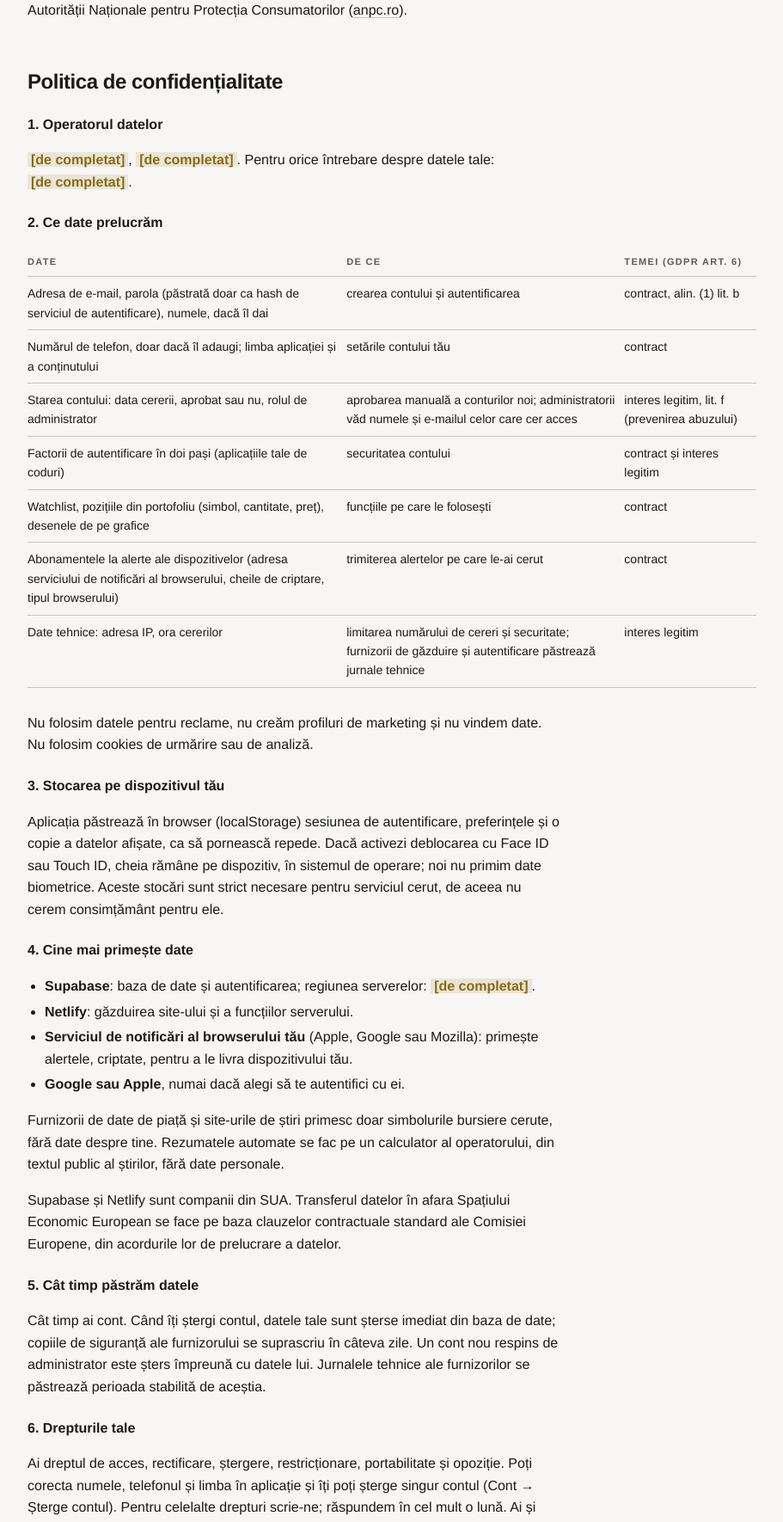
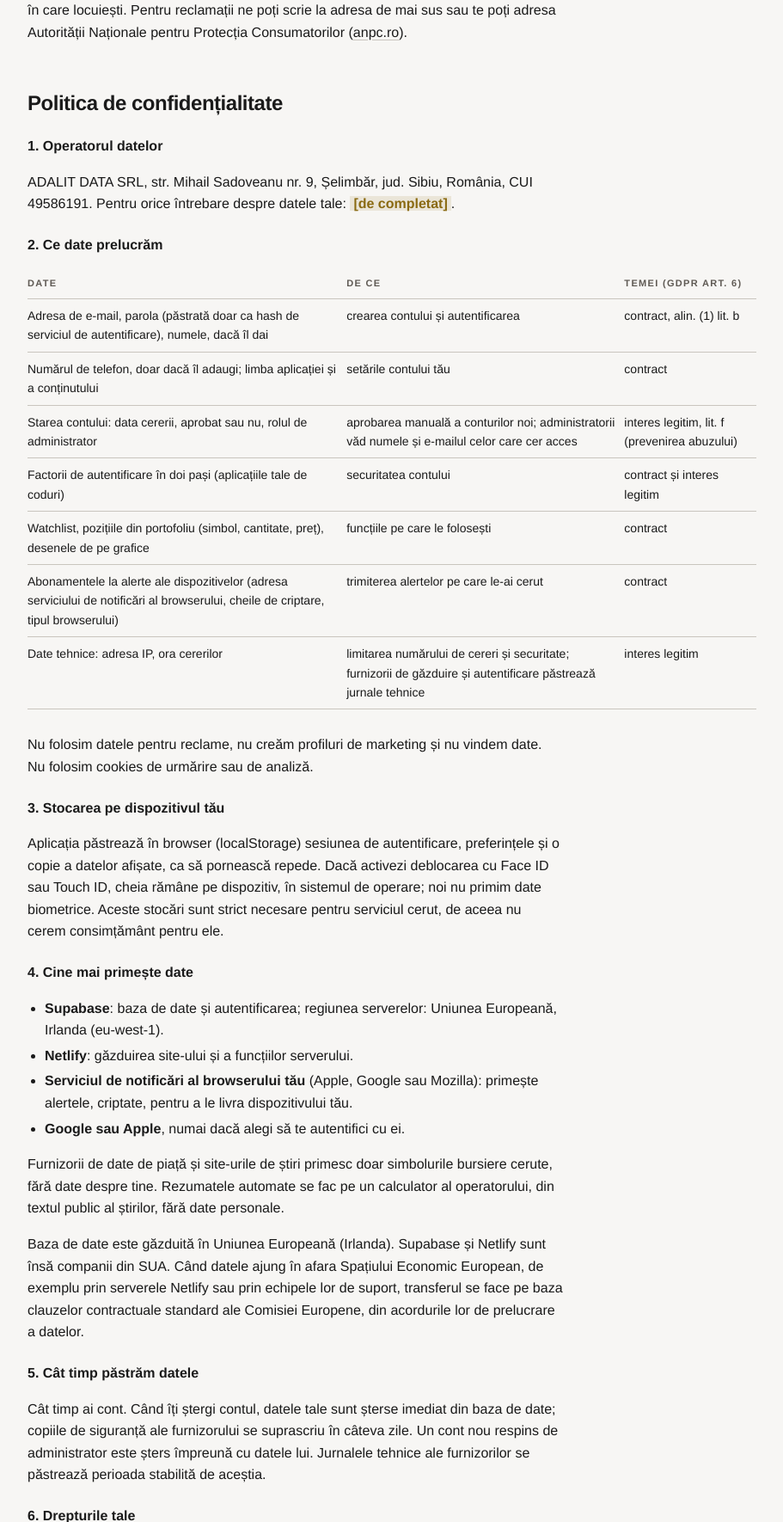
Before and after one commit to cyberther/StockNews, a Python web app: template templates/stock-news-web/legal.html in a window 1280 px wide. Shown: the part 1800-3570 px from the top of the page at 86% size, without its empty margins (184-1095 px from the left). Run offline with Jinja, Linux system fonts and the light colour scheme; the template is opened without the code that fills it, so the values that code supplies are empty.

Commit message:
Legal page: operator ADALIT DATA SRL and the database region (EU, Ireland)
Co-Authored-By: Claude Opus 5.5 <noreply@anthropic.com>

```diff
--- a/templates/stock-news-web/legal.html
+++ b/templates/stock-news-web/legal.html
@@ -135,7 +135,7 @@ footer { max-width:880px; margin:0 auto; padding:20px 16px 40px; border-top:1px
 <li><strong>Google sau Apple</strong>, numai dacă alegi să te autentifici cu ei.</li>
 </ul>
 <p>Furnizorii de date de piață și site-urile de știri primesc doar simbolurile bursiere cerute, fără date despre tine. Rezumatele automate se fac pe un calculator al operatorului, din textul public al știrilor, fără date personale.</p>
-<p>Supabase și Netlify sunt companii din SUA. Transferul datelor în afara Spațiului Economic European se face pe baza clauzelor contractuale standard ale Comisiei Europene, din acordurile lor de prelucrare a datelor.</p>
+<p>Baza de date este găzduită în Uniunea Europeană (Irlanda). Supabase și Netlify sunt însă companii din SUA. Când datele ajung în afara Spațiului Economic European, de exemplu prin serverele Netlify sau prin echipele lor de suport, transferul se face pe baza clauzelor contractuale standard ale Comisiei Europene, din acordurile lor de prelucrare a datelor.</p>
 <h3>5. Cât timp păstrăm datele</h3>
 <p>Cât timp ai cont. Când îți ștergi contul, datele tale sunt șterse imediat din baza de date; copiile de siguranță ale furnizorului se suprascriu în câteva zile. Un cont nou respins de administrator este șters împreună cu datele lui. Jurnalele tehnice ale furnizorilor se păstrează perioada stabilită de aceștia.</p>
 <h3>6. Drepturile tale</h3>
@@ -237,7 +237,7 @@ footer { max-width:880px; margin:0 auto; padding:20px 16px 40px; border-top:1px
 <li><strong>Google or Apple</strong>, only if you choose to sign in with them.</li>
 </ul>
 <p>Market data providers and news sites receive only the ticker symbols asked for, nothing about you. Automatic summaries are made on the operator’s computer from the public text of the news, with no personal data.</p>
-<p>Supabase and Netlify are US companies. Data leaves the European Economic Area under the European Commission’s standard contractual clauses in their data processing agreements.</p>
+<p>The database is hosted in the European Union (Ireland). Supabase and Netlify are US companies, though. Where data leaves the European Economic Area, for example through Netlify’s servers or their support teams, it does so under the European Commission’s standard contractual clauses in their data processing agreements.</p>
 <h3>5. How long we keep data</h3>
 <p>For as long as you have an account. When you delete your account, your data is removed from the database at once; the provider’s backups are overwritten within days. A new account an administrator rejects is deleted with its data. Providers’ technical logs are kept for the period they set.</p>
 <h3>6. Your rights</h3>
@@ -275,13 +275,15 @@ footer { max-width:880px; margin:0 auto; padding:20px 16px 40px; border-top:1px
 <footer><span id="foot">© 2026 Market Pulse</span></footer>
 
 <script>
-// Who runs the site. Fill these in before the site is public; empty ones show as "to be
-// completed" on the page.
+// Who runs the site. A value is text, or { ro, en } when it reads differently in each
+// language; an empty one shows as "to be completed" on the page.
 const OPERATOR = {
-  name: '',      // e.g. the company: "Example Software SRL", or the PFA's full name
-  address: '',   // registered office, and the company registration number (CUI)
+  name: 'ADALIT DATA SRL',
+  address: { ro: 'str. Mihail Sadoveanu nr. 9, Șelimbăr, jud. Sibiu, România, CUI 49586191',
+             en: '9 Mihail Sadoveanu St., Șelimbăr, Sibiu County, Romania, tax ID (CUI) 49586191' },
   email: '',     // a contact address that is read
-  dbRegion: ''   // the Supabase project's region, e.g. "Frankfurt (eu-central-1)"
+  // Supabase project settings -> General -> Project region.
+  dbRegion: { ro: 'Uniunea Europeană, Irlanda (eu-west-1)', en: 'European Union, Ireland (eu-west-1)' }
 };
 (function () {
   const q = new URLSearchParams(location.search), asked = (q.get('lang') || '').toLowerCase();
@@ -301,7 +303,7 @@ const OPERATOR = {
   addEventListener('hashchange', () => document.querySelectorAll('.langs a').forEach(a => { a.href = '?lang=' + a.dataset.lang + location.hash; }));
   const todo = lang === 'en' ? 'to be completed' : 'de completat';
   document.querySelectorAll('[data-op]').forEach(el => {
-    const v = String(OPERATOR[el.dataset.op] || '').trim();
+    const raw = OPERATOR[el.dataset.op], v = String((raw && typeof raw === 'object' ? raw[lang] : raw) || '').trim();
     if (!v) { el.className = 'todo'; el.textContent = '[' + todo + ']'; return; }
     if (el.dataset.op === 'email') { const a = document.createElement('a'); a.href = 'mailto:' + v; a.textContent = v; el.replaceChildren(a); }
     else el.textContent = v;
```
Also changed, not shown: LEGAL-SOURCES.md (+5 -4 lines).
